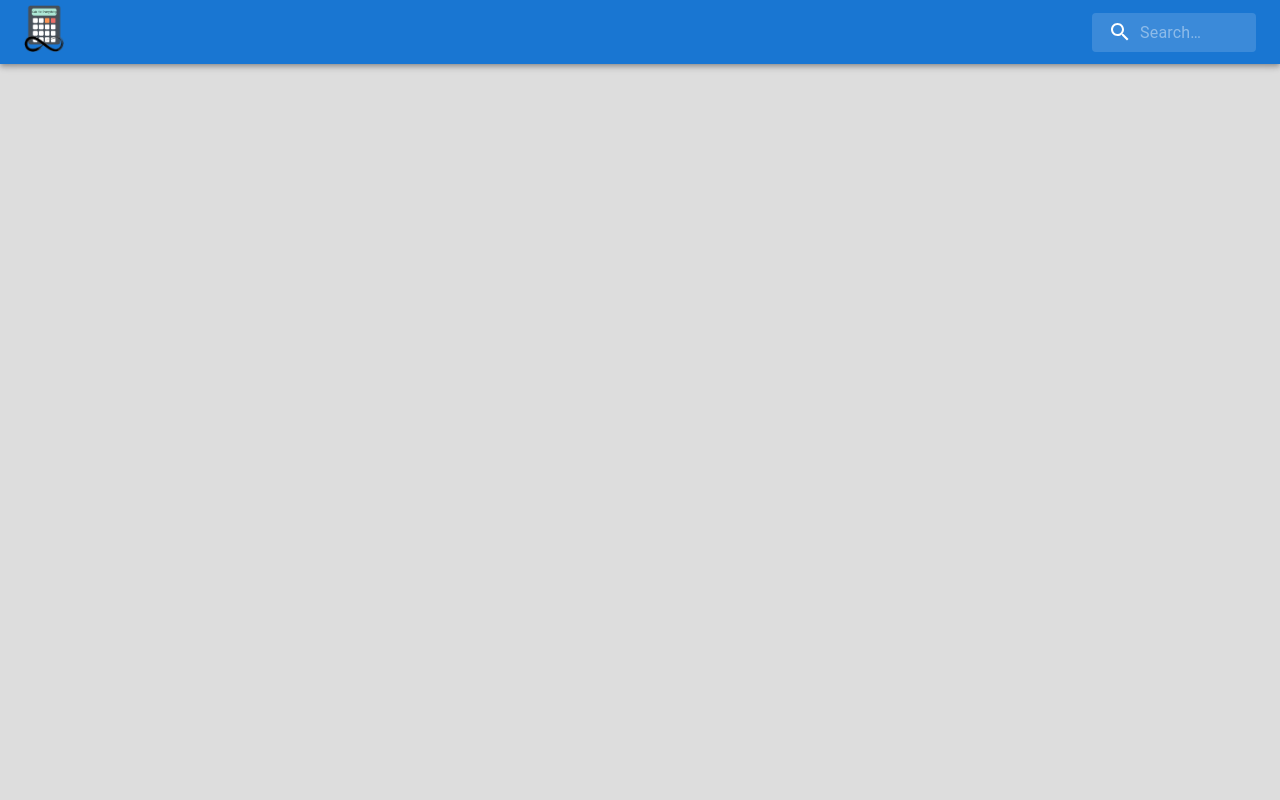
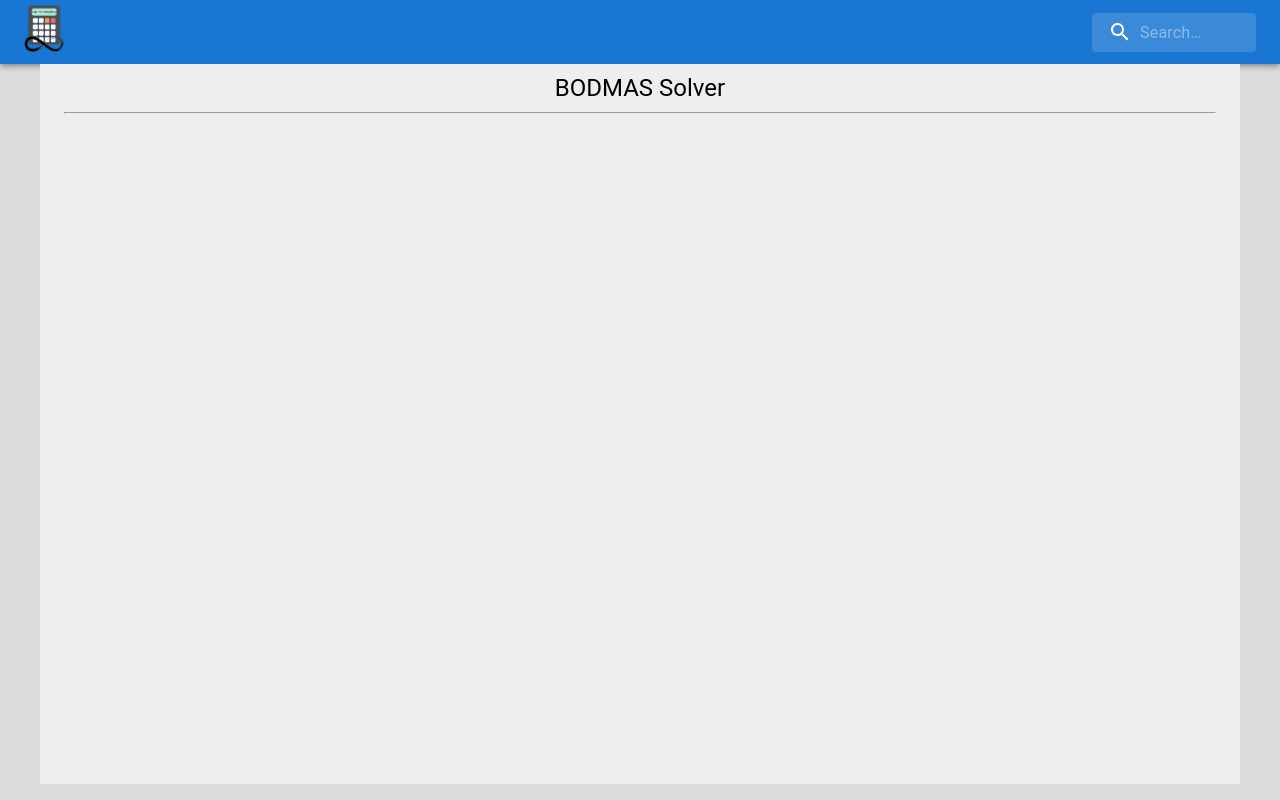
Before and after one commit to SarthakKeshari/calc_for_everything, a React (Create React App) app in the folder calculators/: page /bodmassolver in a window 1280 px wide. Before the commit this address had no page. Built offline with nearby package versions, Linux system fonts and the light colour scheme.

Commit message:
Added folders for contribution

```diff
--- a/calculators/src/App.js
+++ b/calculators/src/App.js
@@ -16,6 +16,8 @@ import MainBMR from './health/BMR/MainBMR';
 import MainBodyFat from './health/BodyFat/MainBodyFat';
 import MainPrimeFactors from './mathematical/prime_factors/MainPrimeFactors';
 import MainLogAntilog from './mathematical/log_antilog/MainLogAntilog';
+import MainBodmasSolver from './mathematical/bodmas_solver/MainBodmasSolver';
+import MainQuadraticEquationSolver from './mathematical/quadratic_equation_solver/MainQuadraticEquationSolver';
 
 function App() {
   return (
@@ -38,6 +40,8 @@ function App() {
             <Route path="statistics" element={<MainStatistics />} />
             <Route path="primefactors" element={<MainPrimeFactors />} />
             <Route path="logantilog" element={<MainLogAntilog />} />
+            <Route path="bodmassolver" element={<MainBodmasSolver />} />
+            <Route path="quadraticequationsolver" element={<MainQuadraticEquationSolver />} />
             {/* Health */}
             <Route path="bmi" element={<MainBMI />} />
             <Route path="bmr" element={<MainBMR />} />
--- a/calculators/src/Home.js
+++ b/calculators/src/Home.js
@@ -25,6 +25,8 @@ export default function Home() {
             <HomeGridItem calcName="Statistics" path="/statistics"/>
             <HomeGridItem calcName="Prime Factors" path="/primefactors"/>
             <HomeGridItem calcName="Log and Antilog" path="/logantilog"/>
+            <HomeGridItem calcName="BODMAS Solver" path="/bodmassolver"/>
+            <HomeGridItem calcName="Quadratic Equation Solver" path="/quadraticequationsolver"/>
         </Grid>
         <br/>
         <Typography pt={1} variant='h5'>Health</Typography>
--- /dev/null
+++ b/calculators/src/mathematical/bodmas_solver/MainBodmasSolver.js
@@ -0,0 +1,14 @@
+import React from 'react';
+import { Container, Typography } from '@mui/material';
+
+function MainBodmasSolver(){
+    return(
+        <Container maxWidth="lg" sx={{ bgcolor: '#eeeeee', minHeight: '90vh', paddingY:"10" }}>
+            <Typography pt={1} variant='h5' sx = {{textAlign: "center"}}>BODMAS Solver</Typography>
+            <hr/>
+            <br/>
+        </Container>
+    )
+}
+
+export default MainBodmasSolver;
--- /dev/null
+++ b/calculators/src/mathematical/quadratic_equation_solver/MainQuadraticEquationSolver.js
@@ -0,0 +1,14 @@
+import React from 'react';
+import { Container, Typography } from '@mui/material';
+
+function MainQuadraticEquationSolver(){
+    return(
+        <Container maxWidth="lg" sx={{ bgcolor: '#eeeeee', minHeight: '90vh', paddingY:"10" }}>
+            <Typography pt={1} variant='h5' sx = {{textAlign: "center"}}>Quadratic Equation Solver</Typography>
+            <hr/>
+            <br/>
+        </Container>
+    )
+}
+
+export default MainQuadraticEquationSolver;
```
